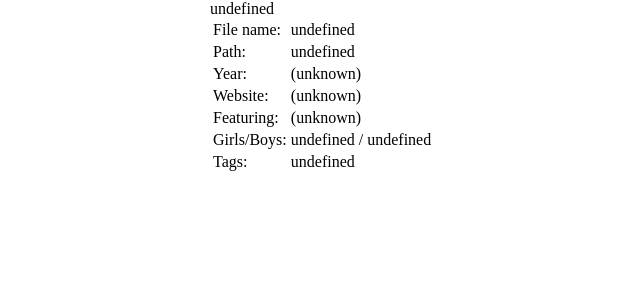
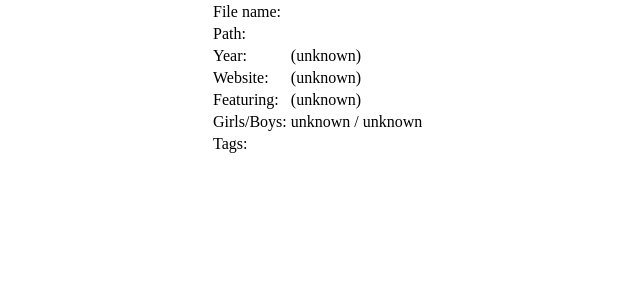
Before and after one commit to einmaliger/pr0wser4, a SvelteKit app: page / in a window 1280 px wide. Shown: the top 300 px of the page, without its empty margins (302-942 px from the left). Built offline with nearby package versions, Linux system fonts and the light colour scheme.

Commit message:
JS cleanup

```diff
--- a/src/routes/+page.svelte
+++ b/src/routes/+page.svelte
@@ -13,16 +13,18 @@
     score: 0
   };
 
-  let selected = -1;
+  let selected = -1,
+    selectedScenes: Scene[] = [],
+    selection: Scene;
 
-  let selectedScenes: Scene[] = [];
+  $: selection = selected >= 0 ? selectedScenes[selected] : emptyScene;
 
   let filename = 'test.pr0';
 
   getMatches().then((matches) => {
-    if (matches.args.database.occurrences > 0) {
-      filename = matches.args.database.value as string;
-      console.log('found argument: ' + filename);
+    const database = matches.args.database;
+    if (database.occurrences > 0) {
+      filename = database.value as string;
     }
     invoke('load', { path: filename }).then((r) => {
       selectedScenes = r as Scene[];
@@ -34,6 +36,7 @@
     });
   });
 
+  // Display version of num_girls / num_boys
   function numX(n: number): string | number {
     switch (n) {
       case -1:
@@ -63,77 +66,51 @@
 </div>
 <div style="width: 60%; position: fixed; right: 0; top: 0;">
   {#if selected > -1}
-    <img src={`https://thumbnail../?id=${selectedScenes[selected]?.id}`} alt="Thumbnail" />
+    <img src={`https://thumbnail../?id=${selection.id}`} alt="Thumbnail" />
   {/if}
   <div>
     <div style="display: flex;">
-      <div>{selectedScenes[selected]?.name || selectedScenes[selected]?.file_name}</div>
+      <div>{selection.name || selection.file_name}</div>
       <div style="margin-left: auto;">
-        {#if selectedScenes[selected]?.score >= 20}<img
-            src="star.svg"
-            width="16"
-            height="16"
-            alt="*"
-          />{/if}
-        {#if selectedScenes[selected]?.score >= 40}<img
-            src="star.svg"
-            width="16"
-            height="16"
-            alt="*"
-          />{/if}
-        {#if selectedScenes[selected]?.score >= 60}<img
-            src="star.svg"
-            width="16"
-            height="16"
-            alt="*"
-          />{/if}
-        {#if selectedScenes[selected]?.score >= 75}<img
-            src="star.svg"
-            width="16"
-            height="16"
-            alt="*"
-          />{/if}
-        {#if selectedScenes[selected]?.score >= 90}<img
-            src="star.svg"
-            width="16"
-            height="16"
-            alt="*"
-          />{/if}
+        {#if selection.score >= 20}<img src="star.svg" width="16" height="16" alt="*" />{/if}
+        {#if selection.score >= 40}<img src="star.svg" width="16" height="16" alt="*" />{/if}
+        {#if selection.score >= 60}<img src="star.svg" width="16" height="16" alt="*" />{/if}
+        {#if selection.score >= 75}<img src="star.svg" width="16" height="16" alt="*" />{/if}
+        {#if selection.score >= 90}<img src="star.svg" width="16" height="16" alt="*" />{/if}
       </div>
     </div>
     <table>
       <tr>
         <td>File name:</td>
-        <td>{selectedScenes[selected]?.file_name}</td>
+        <td>{selection.file_name}</td>
       </tr>
       <tr>
         <td>Path:</td>
-        <td>{selectedScenes[selected]?.directory}</td>
+        <td>{selection.directory}</td>
         <!-- TODO: absolute path including file name -->
       </tr>
       <tr>
         <td>Year:</td>
-        <td>{selectedScenes[selected]?.year || '(unknown)'}</td>
+        <td>{selection.year || '(unknown)'}</td>
       </tr>
       <tr>
         <td>Website:</td>
-        <td>{selectedScenes[selected]?.website || '(unknown)'}</td>
+        <td>{selection.website || '(unknown)'}</td>
       </tr>
       <tr>
         <td>Featuring:</td>
-        <td>{selectedScenes[selected]?.actors || '(unknown)'}</td>
+        <td>{selection.actors || '(unknown)'}</td>
       </tr>
       <tr>
         <td>Girls/Boys:</td>
-        <td
-          >{numX(selectedScenes[selected]?.num_girls)} / {numX(
-            selectedScenes[selected]?.num_boys
-          )}</td
-        >
+        <td>
+          {numX(selection.num_girls)} /
+          {numX(selection.num_boys)}
+        </td>
       </tr>
       <tr>
         <td>Tags:</td>
-        <td>{selectedScenes[selected]?.tags.join(', ')}</td>
+        <td>{selection.tags.join(', ')}</td>
       </tr>
     </table>
   </div>
```
